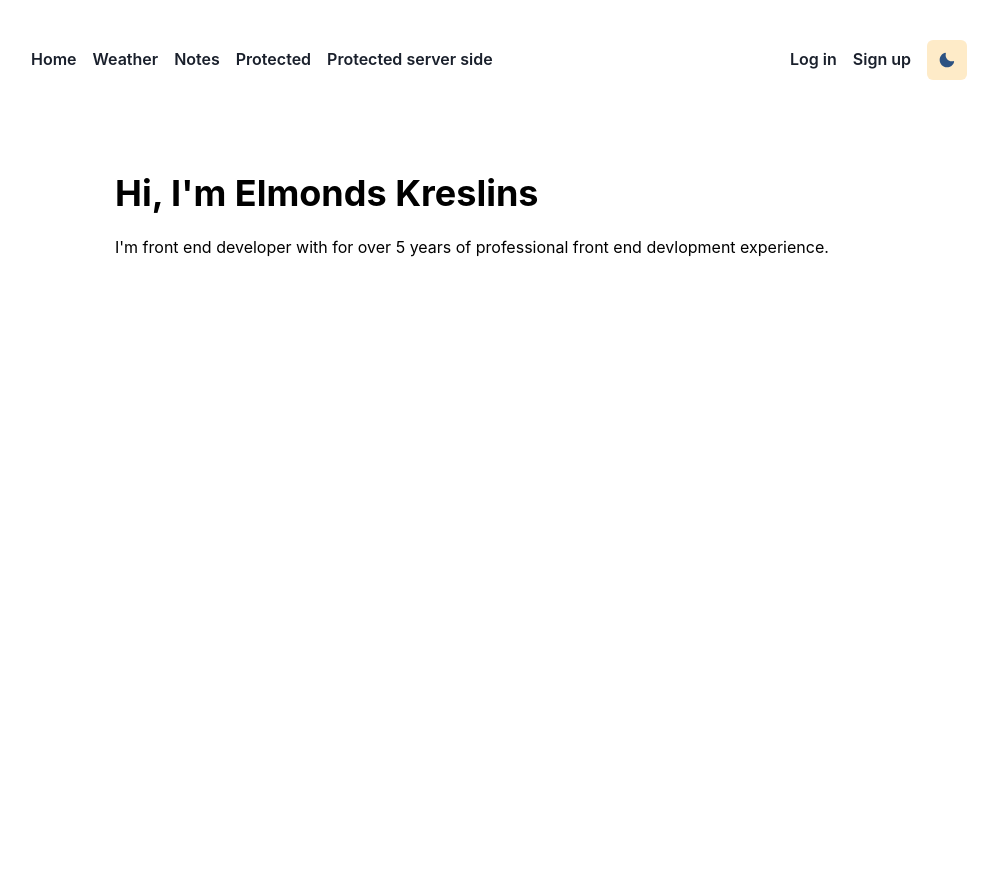
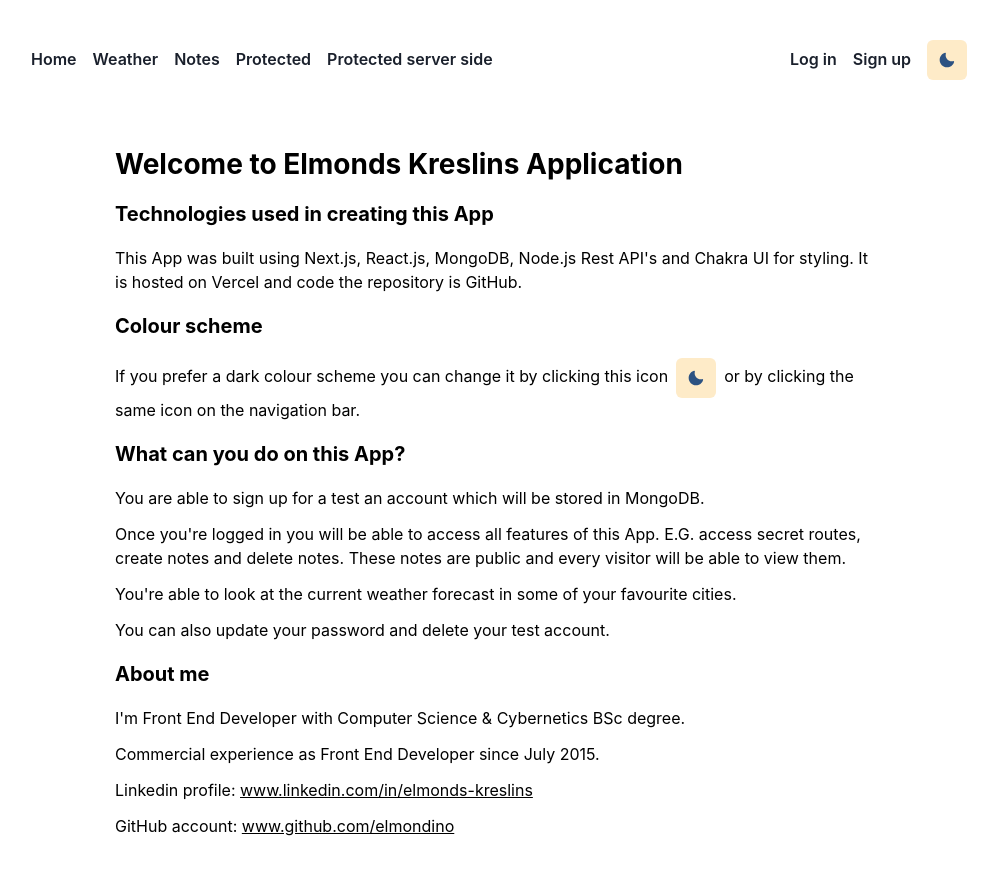
Before and after one commit to elmondino/elmonds, a Next.js app: page / in a window 1280 px wide. Shown: the top 874 px of the page, without its empty margins (141-1139 px from the left). Before the commit the page ends 800 px from the top, so only its background shows below. Built offline with nearby package versions, Linux system fonts and the light colour scheme; no server answers.

Commit message:
finishing touches

```diff
--- a/components/Container/Container.js
+++ b/components/Container/Container.js
@@ -21,7 +21,7 @@ const Container = ({ children }) => {
         bg={bgColor[colorMode]}
         color={color[colorMode]}
         px={[4, 4, 4]}
-        mt={[4, 8, 8]}
+        my={[4, 4, 10]}
         mx={"auto"}
         maxWidth='800px'
         width='100%'
--- a/components/Elements/DarkModeSwitch.js
+++ b/components/Elements/DarkModeSwitch.js
@@ -13,11 +13,6 @@ const DarkModeSwitch = () => {
   };
 
   return (
-    <Box
-      minWidth={["100%", "100%", "auto", "auto"]}
-      textAlign={"center"}
-      px={[1, 2]}
-    >
     <IconButton
       aria-label='Toggle dark mode'
       icon={colorMode === "dark" ? <SunIcon /> : <MoonIcon />}
@@ -25,7 +20,6 @@ const DarkModeSwitch = () => {
       color={iconColor[colorMode]}
       background={backgroundColor[colorMode]}
     />
-    </Box>
   );
 };
 
--- a/components/header/Header.js
+++ b/components/header/Header.js
@@ -46,7 +46,6 @@ function Header() {
         px={[0, 0, 6, 6]}
         py={[0, 0, 2, 2]}
         mt={[0, 0, 8, 8]}
-        mb={[0, 0, 8, 8]}
         mx='auto'
       >
         <NavigationLinks setIsMobile={setIsMobile} />
--- a/components/header/navigationLinks.js
+++ b/components/header/navigationLinks.js
@@ -88,7 +88,13 @@ export default function NavigationLinks({ setIsMobile }) {
         minWidth={[0, 0, 0, 230]}
       >
         {hasLoggedIn()}
-        <DarkModeSwitch />
+        <Box
+          minWidth={["100%", "100%", "auto", "auto"]}
+          textAlign={"center"}
+          px={[1, 2]}
+        >
+          <DarkModeSwitch />
+        </Box>
       </Flex>
     </>
   );
--- a/context/PersonalNotesContext.js
+++ b/context/PersonalNotesContext.js
@@ -1,31 +1,10 @@
-import { createContext, useState, useEffect } from "react";
-import { useSession } from "next-auth/client";
-
+import { createContext, useState } from "react";
 const NotesContext = createContext({
   notes: {},
 });
 
 export const NotesContextProvider = (props) => {
-  const [session, loading] = useSession();
   const [notes, setNotes] = useState(null);
-
-  useEffect(() => {
-    if (session) {
-      const fetchUserData = async () => {
-        try {
-          const response = await fetch(`/api/note/find-user-notes`);
-          const data = await response.json();
-          console.log(data);
-          setNotes(data);
-        } catch (error) {
-          console.log("error, unable to find notes");
-          setNotes({ message: "error, unable to find notes" });
-        }
-      };
-      fetchUserData();
-    }
-  }, []);
-
   const context = {
     notes,
     setNotes,
--- a/pages/index.js
+++ b/pages/index.js
@@ -1,17 +1,90 @@
 import Head from "next/head";
-import { Heading, Text, Box } from "@chakra-ui/react";
+import { Heading, Text, Box, Link } from "@chakra-ui/react";
+import DarkModeSwitch from "../components/Elements/DarkModeSwitch";
+import NextLink from "next/link";
 
 export default function Index() {
   return (
     <>
       <Head>
-        <title>Elmonds Kreslins Next.js App</title>
+        <title>Elmonds Kreslins Next.js Application</title>
       </Head>
       <Box>
-        <Heading my={5}>Hi, I'm Elmonds Kreslins</Heading>
-        <Text my={4}>
-          I'm front end developer with for over 5 years of professional front
-          end devlopment experience.
+        <Heading size='lg' my={5}>
+          Welcome to Elmonds Kreslins Application
+        </Heading>
+        <Heading size='md' my={5}>
+          Technologies used in creating this App
+        </Heading>
+        <Text my={3}>
+          This App was built using Next.js, React.js, MongoDB, Node.js Rest
+          API's and Chakra UI for styling. It is hosted on Vercel and code the
+          repository is GitHub.
+        </Text>
+        <Heading size='md' my={5}>
+          Colour scheme
+        </Heading>
+        <Text my={3}>
+          If you prefer a dark colour scheme you can change it by clicking this
+          icon
+          <Box as='span' px={2}>
+            <DarkModeSwitch />
+          </Box>
+          or by clicking the same icon on the navigation bar.
+        </Text>
+        <Heading size='md' my={5}>
+          What can you do on this App?
+        </Heading>
+        <Text my={3}>
+          You are able to sign up for a test an account which will be stored in
+          MongoDB.
+        </Text>
+        <Text my={3}>
+          Once you're logged in you will be able to access all features of this
+          App. E.G. access secret routes, create notes and delete notes. These
+          notes are public and every visitor will be able to view them.
+        </Text>
+        <Text my={3}>
+          You're able to look at the current weather forecast in some of your
+          favourite cities.
+        </Text>
+        <Text my={3}>
+          You can also update your password and delete your test account.
+        </Text>
+        <Heading size='md' my={5}>
+          About me
+        </Heading>
+        <Text my={3}>
+          I'm Front End Developer with Computer Science & Cybernetics BSc
+          degree.
+        </Text>
+        <Text my={3}>
+          Commercial experience as Front End Developer since July 2015.
+        </Text>
+        <Text my={3}>
+          Linkedin profile:{" "}
+          <NextLink
+            href='https://www.linkedin.com/in/elmonds-kreslins'
+            passHref
+          >
+            <Link
+              textDecoration='underline'
+              _hover={{ textDecoration: "none" }}
+            >
+              www.linkedin.com/in/elmonds-kreslins
+            </Link>
+          </NextLink>
+        </Text>
+        <Text my={3}>
+          GitHub account:{" "}
+          <NextLink href='https://github.com/elmondino' passHref>
+            <Link
+              textDecoration='underline'
+              _hover={{ textDecoration: "none" }}
+            >
+              www.github.com/elmondino
+            </Link>
+          </NextLink>
         </Text>
       </Box>
     </>
--- a/styles/global.js
+++ b/styles/global.js
@@ -35,6 +35,9 @@ const GlobalStyle = ({ children }) => {
           * {
             box-sizing: border-box !important;
           }
+          .chakra-toast__inner > div[role="alert"] {
+            background: #76bdea;
+          }
         `}
       />
       {children}
```
Lines whose indentation alone changed are shown as unchanged.
